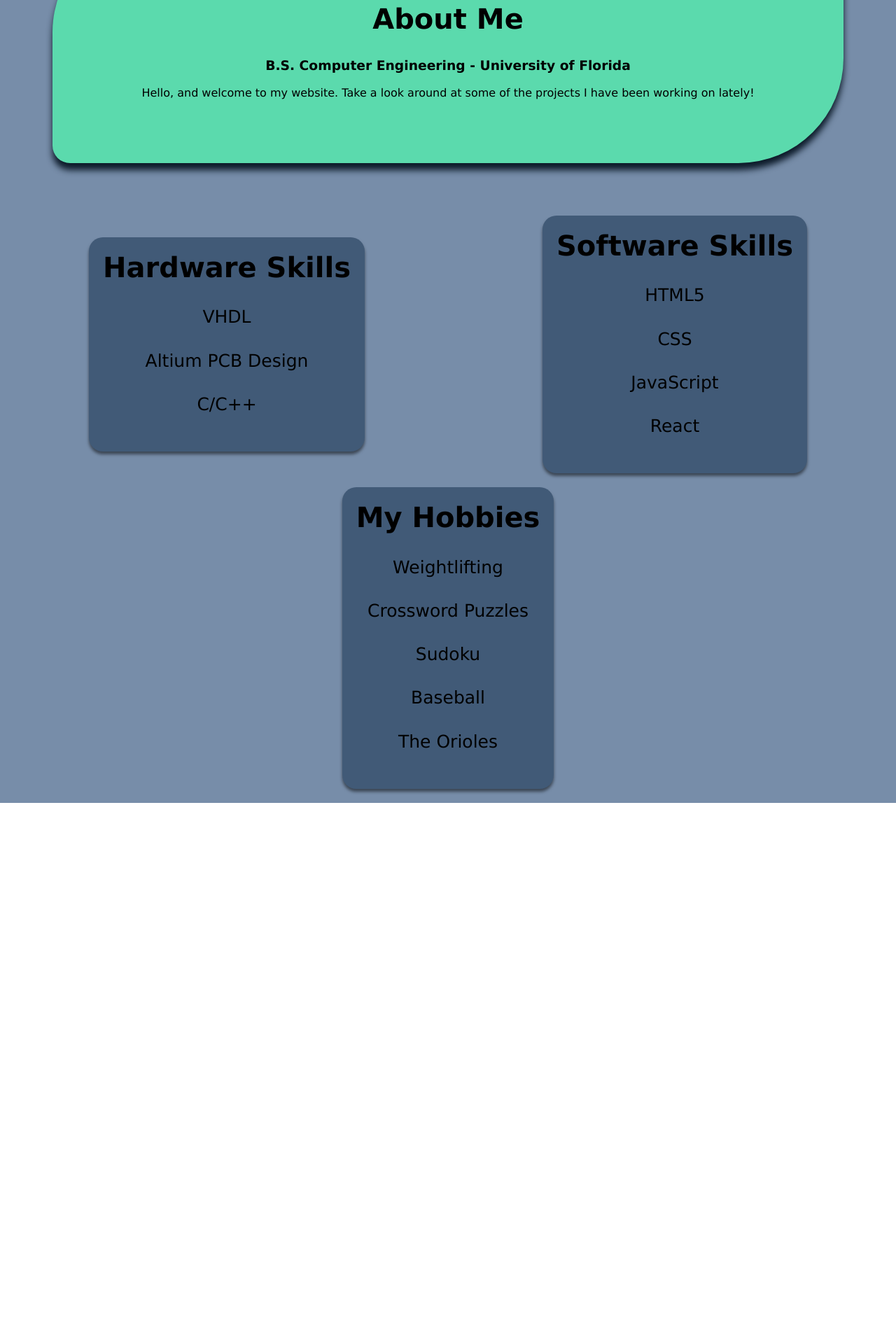
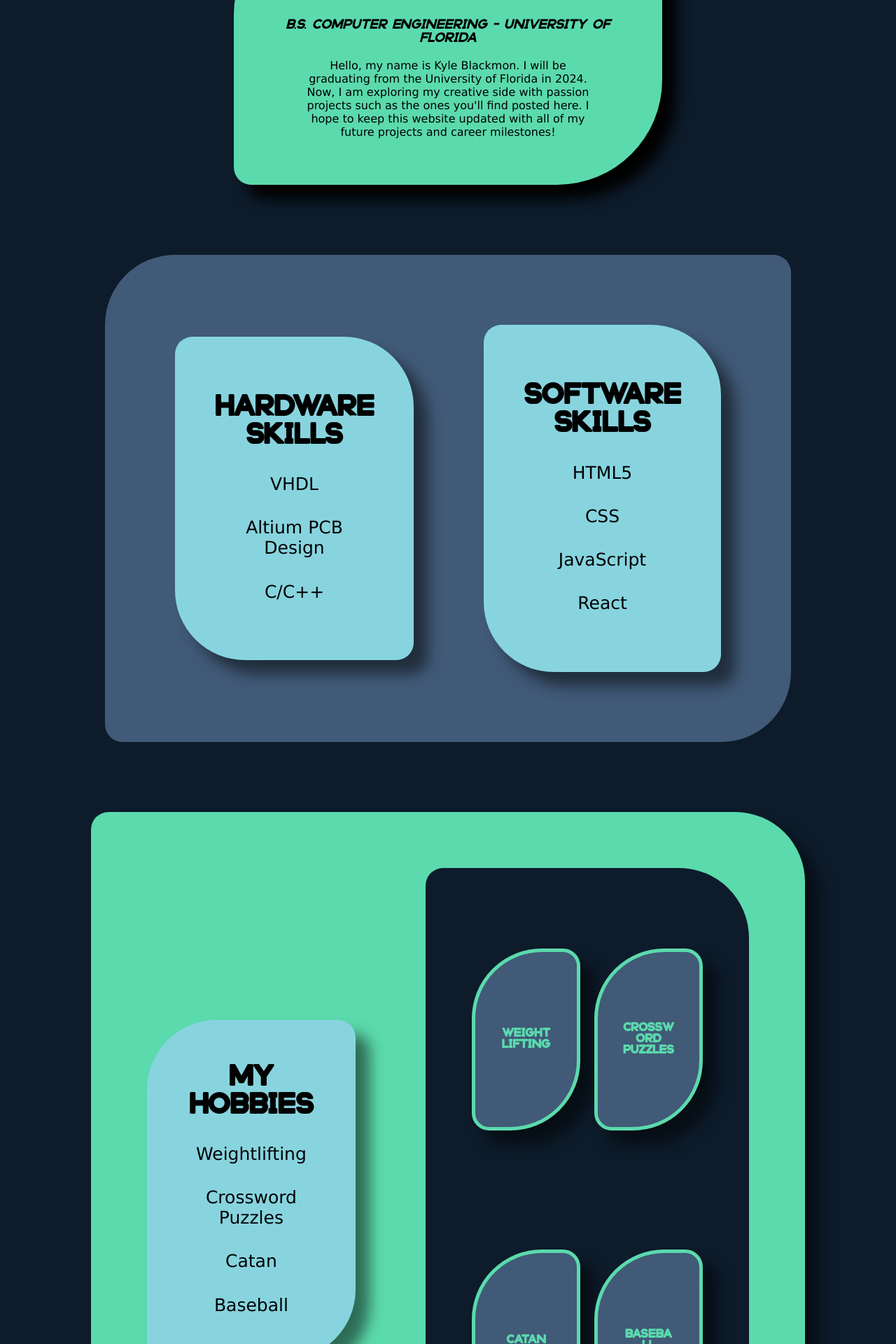
Before and after one commit to jkyleBlackmon/jkyleBlackmon.github.io, a React (Create React App) app: page /about in a window 1280 px wide. Shown: the part 480-2400 px from the top of the page at 70% size. Before the commit the page ends 1627 px from the top, so only its background shows below. Built offline with nearby package versions, Linux system fonts and the light colour scheme; the HTML template or start-up script is replaced by a standard one.

Commit message:
Formatting About

```diff
--- /dev/null
+++ b/src/components/hobby-card.css
@@ -0,0 +1,91 @@
+@font-face {
+    font-family: StampborRounded;
+    src: url('../resources/fonts/Stampbor-Rounded.otf') format("opentype");
+}
+.hobby-card-container{
+    flex: 0.4;
+    display: flex;
+    background-color: #87d4df;
+    border: 5px solid black;
+    border-radius: 100px 25px 100px 25px;
+    padding: 30px;
+}
+
+.unclicked-container h1 {
+    font-family: StampborRounded;
+    font-size: 45px;
+}
+
+.clicked-container p {
+    font-family: Verdana, Geneva, Tahoma, sans-serif;
+    font-size: 24px;
+}
+
+
+.card-grid{
+    display: grid;
+    align-items: center;
+    grid-template-columns: repeat(auto-fill, minmax(200px, 1fr));
+    margin: 20px 20px 20px 45px;
+    padding: 30px;
+}
+.card {
+    display: flex;
+    position: relatcive;
+    color: #5BDAAD;
+    background-color: #415A77;
+    border: 5px solid #5BDAAD;
+    box-shadow: 20px 20px 20px rgba(0, 0, 0, 0.5);
+    border-radius: 100px 25px 100px 25px;
+    justify-content: center;
+    align-items: center;
+    transform-style: preserve-3d;
+    -webkit-transform-style: preserve-3d;
+    transition: 500ms;
+    cursor: pointer;
+    transform: perspective(500px) rotateY(var(--rotate-y, 0)) translateY(var(--translate-y, 0));
+    -moz-transform: perspective(500px) rotateY(var(--rotate-y, 0)) translateY(var(--translate-y, 0));
+    -webkit-transform: perspective(500px) rotateY(var(--rotate-y, 0)) translateY(var(--translate-y, 0));
+    height: 250px;
+    width: 50%;
+    margin: 10px;
+}
+.card.flip {
+    --rotate-y: 180deg;
+}
+.card .front,
+.card .back {
+    position: absolute;
+    padding: 1rem;
+    backface-visibility: hidden;
+    -moz-backface-visibility: hidden;
+    -webkit-backface-visibility: hidden;
+    transform-origin: center center; /* Ensure correct transform origin */
+    -moz-transform-origin: center center;
+    -webkit-transform-origin: center center;
+}
+.card .back {
+    transform: rotateY(180deg);
+    -moz-transform: rotateY(180deg);
+    -webkit-transform: rotateY(180deg);
+}
+.card .front {
+    margin: 50px;
+    width: 80%;
+    height: fit-content;
+}
+.card .front h1{
+    text-align: center;
+    word-wrap: break-word;
+    font-size: 1.3vw;
+    margin: 20px;
+}
+.card .back p {
+    color:#5BDAAD;
+    font-family: Verdana, Geneva, Tahoma, sans-serif;
+    font-size: 1vw;
+    margin: 20px;
+}
+.card.flip .front {
+    visibility: hidden;
+}
--- /dev/null
+++ b/src/components/hobby-card.js
@@ -0,0 +1,26 @@
+import React, { useState } from 'react';
+
+import './hobby-card.css';
+
+const HobbyCard = ({hobby}) => {
+    const [isClicked, setIsClicked] = useState(false);
+
+    const handleClick = () => {
+        const click = !isClicked;
+        setIsClicked(click);
+        console.log('Card Flipped');
+    };
+
+    return(
+        <div className={`card ${isClicked? "flip" : ""}`}>
+            <div className='front' onClick={handleClick}>
+                <h1>{hobby.name}</h1>
+            </div>
+            <div className='back' onClick={handleClick}>
+                <p>{hobby.blurb}</p>
+            </div>
+        </div>
+    );
+};
+
+export {HobbyCard};
--- a/src/components/skill-list.css
+++ b/src/components/skill-list.css
@@ -1,25 +1,26 @@
 .skill-list {
     display: block;
-    background-color: #415A77;
-    box-shadow: 0 4px 4px rgba(0, 0, 0, 0.5);
-    border-radius: 20px;
-    padding: 20px;
+    background-color: #87d4df;
+    margin: 50px;
+    padding: 50px;
     align-self: center;
-    margin-bottom: 20px;
+    font-family: StampborRounded;
+    border-radius: 25px 100px 25px 100px;
+    box-shadow: 20px 20px 20px rgba(0, 0, 0, 0.5);
+
 }
-.skill-list:hover {
+.skill-list.click {
     background-color: #0D1B2A;
     color: #5BDAAD;
 }
 
 .skill-list-header {
+    font-size: 1.5vw;
     align-items: center;
 }
 
 .skill-list-header h2 {
-    font-family: Verdana, Geneva, Tahoma, sans-serif;
     font-size: 40px;
-    margin-top: 0;
 }
 
 .skill-list-list {
@@ -28,8 +29,8 @@
 
 .skill-list-list ul {
     list-style-type: none;
-    padding: 0;
     text-align: center;
+    padding-right: 40px;
 }
 
 .skill-list-list h4 {
--- a/src/components/skill-list.js
+++ b/src/components/skill-list.js
@@ -1,9 +1,15 @@
-import React from 'react';
+import React, { useState } from 'react';
 import './skill-list.css';
 
 export const SkillList = ({type, skills}) => {
+    const [isClicked, setIsClicked] = useState(false);
+
+    const handleClick = () => {
+        setIsClicked(!isClicked);
+    };
+
     return(
-        <div className='skill-list'>
+        <div className={`skill-list ${isClicked? "click": ""}`} onClick={handleClick}>
             <div className='skill-list-header'>
                 <h2>{type?(`${type} Skills`):(`My Hobbies`)}</h2>
             </div>
--- a/src/pages/About.css
+++ b/src/pages/About.css
@@ -1,38 +1,116 @@
+@font-face {
+    font-family: StampborRounded;
+    src: url('../resources/fonts/Stampbor-Rounded.otf') format("opentype");
+}
 .about-container{
+    width: 100%;
     display:flex;
-    width: 100%;
+    justify-self: center;
     flex-direction: column;
-    background-color: #778DA9;
-    font-family: Verdana, Geneva, Tahoma, sans-serif;
+    background-color: #0D1B2A;
+    font-family: StampborRounded;
 }
 .about-bio{
-    margin: 75px;
-    padding: 75px;
+    width: 40%;
+    margin: 50px auto;
+    padding: 50px;
     flex-direction: column;
+    align-self: center;
     background-color: #5BDAAD;
     box-shadow: 0 10px 10px #0D1B2A;
     border-radius: 150px 25px 150px 25px;
-
+    box-shadow: 20px 20px 20px black;
+    text-align: center;
 }
-.about-bio-creds {
-   flex:0.3;
+.about-bio h3 {
+    font-style: oblique;
+    font-weight: 100;
 }
-
-.about-bio-p {
-    display: inline;
-
+.about-bio p {
+    font-family: Verdana, Geneva, Tahoma, sans-serif;
+    margin-inline: 50px;
 }
 
 .about-skills {
+    width: fit-content;
+    background-color: #415A77;
+    /*background-image:repeating-radial-gradient(circle at left, #5BDAAD, #0D1B2A, #5BDAAD);*/
+    border-radius: 100px 25px 100px 25px;
+    padding: 50px;
+    margin: 50px 150px;
     display: flex;
     flex-direction: row;
-    justify-content: space-around;
+    align-self: center;
+    justify-content: space-evenly;
 }
 
-.about-hobbies {
+.hobby-box {
+    width: 75%;
+    height: auto;
+    align-self: center;
+    display: flex;
+    background-color: #5BDAAD;
+    box-shadow: 20px 20px 20px rgba(0, 0, 0, 0.5);
+    padding: 30px;
+    margin: 50px;
+    font-family: StampborRounded;
+    border-radius: 25px 100px 25px 100px;
+}
+.hobby-box-left {
+    flex: 0.25;
+    background-color: #87d4df;
+    box-shadow: 20px 20px 20px rgba(0, 0, 0, 0.5);
+    border-radius: 100px 25px 100px 25px;
+    padding: 30px;
+    margin: 50px;
+    align-self: center;
+}
+.hobby-list-header {
+    font-size: 1.5vw;
+    align-items: center;
+}
+
+.hobby-list-header h2 {
+    font-size: 40px;
+}
+
+.hobby-list-list {
+    justify-content: center;
+}
+
+.hobby-list-list ul {
+    list-style-type: none;
+    text-align: center;
+    padding-right: 40px;
+}
+
+.hobby-list-list h4 {
+    font-family: Verdana, Geneva, Tahoma, sans-serif;
+    font-size: 25px;
+    font-weight: lighter;
+}
+
+.hobby-box-right {
+    flex: 1;
+    padding: 30px;
+    margin: 50px;
+    display: flex;
+    background-color: #0D1B2A;
+    border-radius: 25px 100px 25px 100px;
+    flex-direction: column;
+    justify-content: space-between;
+    align-items: flex-start;
+}
+.hobby-card-row {
+    width: 87%;
     display: flex;
     flex-direction: row;
+    align-self: center;
     justify-content: space-evenly;
+}
+.hobby-box-right .hobby-card-row {
+    padding: 50px;
+    margin: 25px;
 }
 
 h2{
--- a/src/pages/About.js
+++ b/src/pages/About.js
@@ -1,35 +1,48 @@
 import React from 'react';
 import { SkillList } from '../components/skill-list';
+import { HobbyCard } from '../components/hobby-card';
 import './About.css';
-
-const aboutMe = "Hello, and welcome to my website. Take a look around at some of the projects I have been working on lately!";
-
-const software_skills = ['HTML5', 'CSS', 'JavaScript', 'React'];
-const hardware_skills = ['VHDL', 'Altium PCB Design', 'C/C++'];
-
-const hobbies = ['Weightlifting', 'Crossword Puzzles', 'Sudoku', 'Baseball', 'The Orioles'];
+import aboutMe from '../resources/aboutme.json';
 
 const About = () => {
     return(
         <div className='about-container'>
             <div className='about-bio'>
-                <div className='about-bio-header'>
-                    <h2>About Me</h2>
-                </div>
-                <div className='about-bio-creds'>
-                    <h3>B.S. Computer Engineering - University of Florida</h3>
-                </div>
-                <div className='about-bio-p'>
-                    <p>{aboutMe}</p>
-                </div>
+                <h2>About Me</h2>
+                <h3>B.S. Computer Engineering - University of Florida</h3>
+                <p>{aboutMe.text}</p>
             </div>
             <div className='about-skills'>
-                <SkillList type={'Hardware'} skills={hardware_skills}/>
-                <SkillList type={'Software'} skills={software_skills}/>
+                {console.log(aboutMe.skills.hardware)}
+                <SkillList type={'Hardware'} skills={aboutMe['skills']['hardware']}/>
+                <SkillList type={'Software'} skills={aboutMe['skills']['software']}/>
             </div>
-            <div className='about-hobbies'>
-                <div className='about-hobbies-header'>
-                    <SkillList skills={hobbies} />
+            <div className='hobby-box'>
+                <div className='hobby-box-left'>
+                    <div className='hobby-list-header'>
+                        <h2>{`My Hobbies`}</h2>
+                    </div>
+                    <div className='hobby-list-list'>
+                        <ul>
+                            {aboutMe['hobbies'].map((hobby, index) => {
+                                return (
+                                    <li key={index}>
+                                        <h4>{hobby.name}</h4>
+                                    </li>
+                                );
+                            })}
+                        </ul>
+                    </div>
+                </div>
+                <div className='hobby-box-right'>
+                    <div className='hobby-card-row'>
+                        <HobbyCard hobby={aboutMe['hobbies'][0]}/>
+                        <HobbyCard hobby={aboutMe['hobbies'][1]}/>
+                    </div>
+                    <div className='hobby-card-row'>
+                        <HobbyCard hobby={aboutMe['hobbies'][2]}/>
+                        <HobbyCard hobby={aboutMe['hobbies'][3]}/>
+                    </div>
                 </div>
             </div>
         </div>
--- a/src/pages/Contact.css
+++ b/src/pages/Contact.css
@@ -14,7 +14,7 @@
     background-color: #5BDAAD;
     align-self: center;
     border-radius: 150px 25px 150px 25px;
-    box-shadow: 0 10px 10px #778DA9;
+    box-shadow: 20px 20px 20px black;
 }
 
 .contact-header h1 {
@@ -77,7 +77,7 @@
 .contact-form-message textarea {
     height: 100%;
     width: 100%;
-   -webkit-box-sizing: border-box; /* Safari/Chrome, other WebKit */
+    -webkit-box-sizing: border-box; /* Safari/Chrome, other WebKit */
     -moz-box-sizing: border-box;    /* Firefox, other Gecko */
     box-sizing: border-box;         /* Opera/IE 8+ */
     padding: 10px;
--- /dev/null
+++ b/src/resources/aboutme.json
@@ -0,0 +1,25 @@
+{
+    "text": "Hello, my name is Kyle Blackmon. I will be graduating from the University of Florida in 2024. Now, I am exploring my creative side with passion projects such as the ones you'll find posted here. I hope to keep this website updated with all of my future projects and career milestones!",
+    "hobbies": [
+        {
+            "name": "Weightlifting",
+            "blurb": "What started out as a way to clear my mind after a rough patch, turned into a true passion. Checkout the Swole Gator app!"
+        },
+        {
+            "name": "Crossword Puzzles",
+            "blurb": "I used to do the NYT every weekend with my grandma. Created an IOS Shortcut to expedite googling the answers!"
+        },
+        {
+            "name": "Catan",
+            "blurb": "Recently picked up this board game and I fell in love! Amazing combination of strategy and luck that I could play for hours!"
+        },
+        {
+            "name": "Baseball",
+            "blurb": "I grew up playing baseball and have always loved the Underdog mentality of the Baltimore Orioles. The team is exciting this year. #Birdland"
+        }
+    ],
+    "skills":{
+        "hardware": ["VHDL", "Altium PCB Design", "C/C++"],
+        "software": ["HTML5", "CSS", "JavaScript", "React"]
+    }
+}
```
Also changed, not shown: 1 other file (tests, documents, lock files or other folders).
